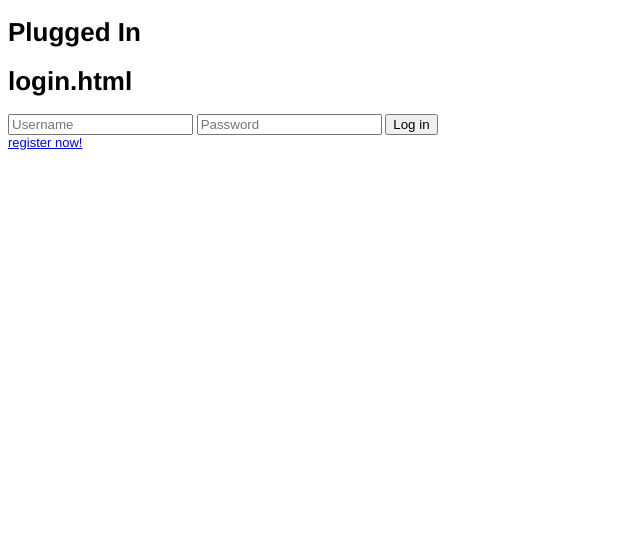
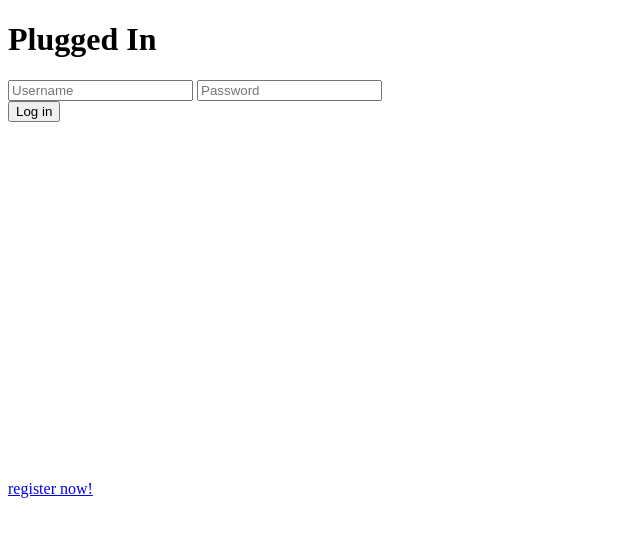
Before and after one commit to FelicityPictures/Messenger, a Flask app: page / in a window 1280 px wide. Shown: the top 537 px of the page, without its empty margins (0-640 px from the left). Run offline with Flask 2, Linux system fonts and the light colour scheme; some libraries are stand-ins or nearby versions.

Commit message:
small, incomplete changes to login

```diff
--- /dev/null
+++ b/static/login.css
@@ -0,0 +1,5 @@
+form{
+  height: 50vh;
+  width: 50vh;
+  vertical-align: middle;
+}
--- a/templates/index.html
+++ b/templates/index.html
@@ -1,6 +1,9 @@
 {% extends "master.html" %}
 
 {% block head%}
+<!-- CSS Stuff -->
+<link rel="stylesheet" href="{{ url_for('static', filename='login.css') }}" />
+
 <form action="/logout" id="logout">
     <input type="submit" value="Log Out" />
 </form>
--- a/templates/login.html
+++ b/templates/login.html
@@ -1,8 +1,13 @@
 {% extends "master.html" %}
 
+{% block head %}
+<!-- CSS Stuff -->
+<link rel="stylesheet" href="{{ url_for('static', filename='login.css') }}" />
+{% endblock %}
+
+
 {% block body %}
-
-<h1>login.html</h1>
+<!-- <h1>login.html</h1> -->
 
 <form action="/login" method="POST">
   <input type="username" name="username" placeholder="Username">
--- a/templates/master.html
+++ b/templates/master.html
@@ -6,7 +6,7 @@
     <title>Plugged In</title>
 
       <!-- CSS Stuff -->
-      <link rel="stylesheet" href="{{ url_for('static', filename='styles.css') }}" />
+      <!-- <link rel="stylesheet" href="{{ url_for('static', filename='styles.css') }}" /> -->
 
       <!-- Bootstrap -->
       <!-- <link rel="stylesheet" href="http://maxcdn.bootstrapcdn.com/bootstrap/3.3.6/css/bootstrap.min.css"> -->
```
